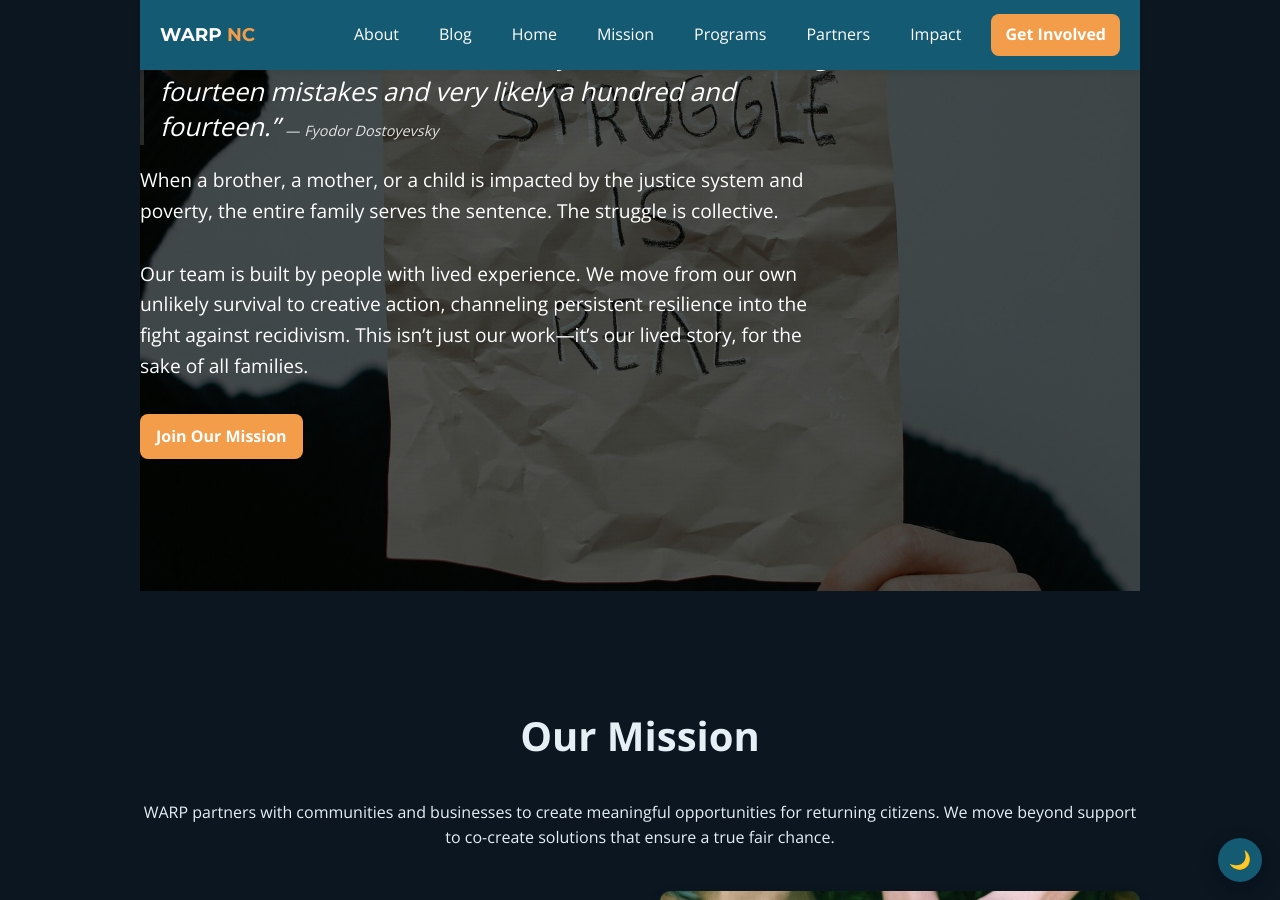
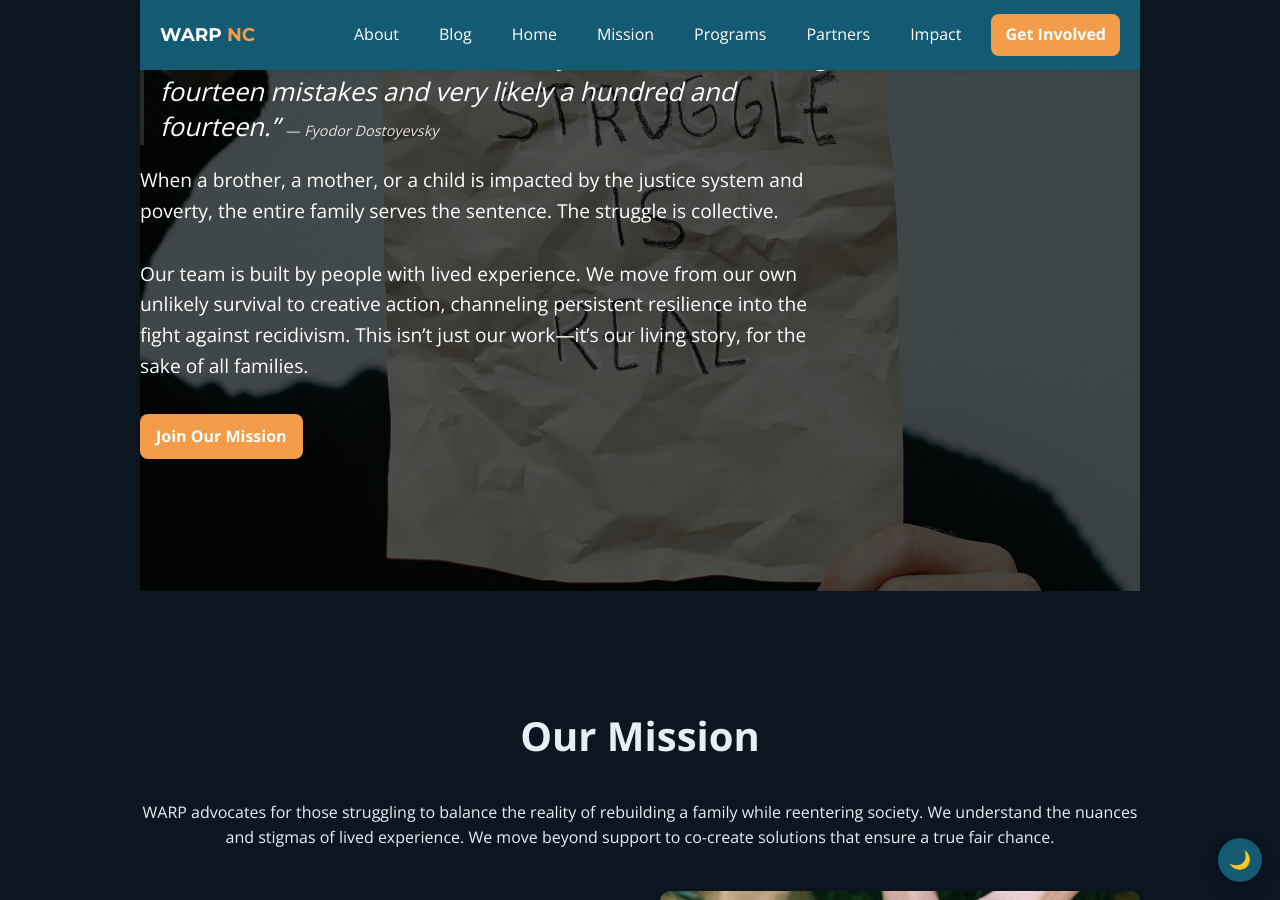
Before and after one commit to carlohutto/warp.github.io, a Jekyll site: the page index.html, which Jekyll copies as it is, in a window 1280 px wide and 900 px high, scrolled down 259 px. Built offline with Jekyll 4.4.1, drawn with Linux system fonts in a browser that asks for light colours; some of the changed text lies outside the part shown.

Commit message:
Update content and contact information in index.html
made several edits to remove repetitiveness. Added 501(c)3 status

```diff
--- a/index.html
+++ b/index.html
@@ -4,7 +4,7 @@
     <meta charset="UTF-8">
     <meta name="viewport" content="width=device-width, initial-scale=1.0">
     <title>Working Against Recidivism & Poverty - North Carolina</title>
-    <meta name="description" content="WARP NC (Working Against Recidivism & Poverty) partners with communities and employers in North Carolina to support returning citizens with housing, job readiness, harm reduction, and transportation programs.">
+    <meta name="description" content="NC WARP (Working Against Recidivism & Poverty) partners with communities and employers in North Carolina to support returning citizens with housing, job readiness, harm reduction, and transportation programs.">
     <meta name="theme-color" content="#1a5276">
     <!-- Performance: preconnect to Google Fonts and preload hero image for faster LCP -->
     <link rel="preconnect" href="https://fonts.googleapis.com">
@@ -50,7 +50,7 @@
 
                                 <p>When a brother, a mother, or a child is impacted by the justice system and poverty, the entire family serves the sentence. The struggle is collective.</p>
 
-                                <p>Our team is built by people with lived experience. We move from our own unlikely survival to creative action, channeling persistent resilience into the fight against recidivism. This isn’t just our work—it’s our lived story, for the sake of all families.</p>
+                                <p>Our team is built by people with lived experience. We move from our own unlikely survival to creative action, channeling persistent resilience into the fight against recidivism. This isn’t just our work—it’s our living story, for the sake of all families.</p>
 
                                 <a href="#contact" class="btn" role="button">Join Our Mission</a>
             </div>
@@ -61,13 +61,13 @@
     <section class="mission" id="mission">
         <div class="container">
             <h2>Our Mission</h2>
-            <p>WARP partners with communities and businesses to create meaningful opportunities for returning citizens. We move beyond support to co-create solutions that ensure a true fair chance.</p>
+            <p>WARP advocates for those struggling to balance the reality of rebuilding a family while reentering society. We understand the nuances and stigmas of lived experience. We move beyond support to co-create solutions that ensure a true fair chance.</p>
 
             <div class="mission-content">
                 <div class="mission-text">
                     <h3>Together We Can Make a Difference</h3>
                     <p>At Working Against Recidivism & Poverty, we believe that sustainable change happens when communities, organizations, and government agencies work together. Our approach focuses on creating strategic partnerships that address both the immediate needs and systemic challenges faced by formerly incarcerated individuals.</p>
-                    <p>By collaborating with employers, educational institutions, housing providers, and mental health services, we create comprehensive support networks that empower individuals to build stable, productive lives after incarceration.</p>
+                    <p>By collaborating with community partners, we create comprehensive support networks that empower the historically underserved to build stable, productive lives.</p>
                     <a href="#partners" class="btn" role="button">Our Partners</a>
                 </div>
                     <div class="mission-image">
@@ -191,19 +191,19 @@
                 <div class="stat-item">
                     <div class="stat-number">40% Higher</div>
                     <div class="stat-text">Risk of Fatal Overdose</div>
-                    <p>Risk of fatal overdose is 40% higher in the first two weeks after release from incarceration, highlighting the critical need for immediate harm reduction support.</p>
+                    <p>Returning citizens face a 40% higher risk of fatal overdose in the first two weeks after release, highlighting the critical need for immediate harm reduction support.</p>
                 </div>
 
                 <div class="stat-item">
                     <div class="stat-number">70%</div>
                     <div class="stat-text">Substance Use Disorder</div>
-                    <p>Of justice-involved individuals in NC report having a substance use disorder, yet fewer than 10% receive treatment while incarcerated.</p>
+                    <p>Of justice-involved individuals in NC report having a substance use disorder, yet fewer than 10% receive adequate treatment in the community.</p>
                 </div>
 
                 <div class="stat-item">
                     <div class="stat-number">5x Higher</div>
                     <div class="stat-text">Suicide Rate</div>
-                    <p>The suicide rate is 5x higher among formerly incarcerated individuals compared to the general public, underscoring the profound mental health crisis we address.</p>
+                    <p>Families of those impacted by the judicial system are disproportionately affected by suicide at an alarming rate, underscoring the profound mental health crisis we address.</p>
                 </div>
             </div>
         </div>
@@ -214,7 +214,7 @@
         <div class="container">
             <h2>Join Our Collaborative Network</h2>
             <p>Whether you're an employer, service provider, community leader, or concerned citizen, there's a place for you in our partnership network.</p>
-            <a href="mailto:info@ncwarp.org" class="btn btn-light" role="button">Become a Partner</a>
+            <a href="mailto:ncwarp1@gmail.com" class="btn btn-light" role="button">Become a Partner</a>
         </div>
     </section>
 
@@ -223,7 +223,17 @@
         <div class="container">
             <div class="footer-content">
                 <div class="footer-column">
-                    <h3>WARP NC</h3>
+                    <h3>WARP NC</h3><!-- Line 222: This is the start of your site's main footer -->
+<footer>
+    <div class="container">
+        <div class="footer-content">
+            <div class="footer-column">
+                <!-- Add your status information here, inside this first footer-column -->
+                <h3>WARP NC</h3>
+                <p><strong>Federally Recognized 501(c)(3) Nonprofit</strong> (EIN: 39-4239364)<br>
+                Donations are tax-deductible to the fullest extent allowed by law.</p>
+                <p>Working Against Recidivism & Poverty through strategic partnerships...</p>
+                ...
                     <p>Working Against Recidivism & Poverty through strategic partnerships and collaborative efforts across North Carolina.</p>
                     <div class="social-links">
                         <a href="https://www.linkedin.com/in/Carlos-Hutton-a25133253" target="_blank" rel="noopener noreferrer"><i class="fab fa-linkedin-in"></i></a>
@@ -237,7 +247,7 @@
                     <h3>Contact Us</h3>
                     <p>Serving Gaston County and surrounding areas.</p>
                     <p><i class="fas fa-phone"></i> 980-281-2767</p>
-                    <p><i class="fas fa-envelope"></i> <a href="mailto:info@ncwarp.org">info@ncwarp.org</a></p>
+                    <p><i class="fas fa-envelope"></i> <a href="mailto:ncwarp1@gmail.com">ncwarp1@gmail.com</a></p>
                 </div>
 
                 <div class="footer-column">
```
Also changed, not shown: other parts of index.html (+3 -3 lines).
